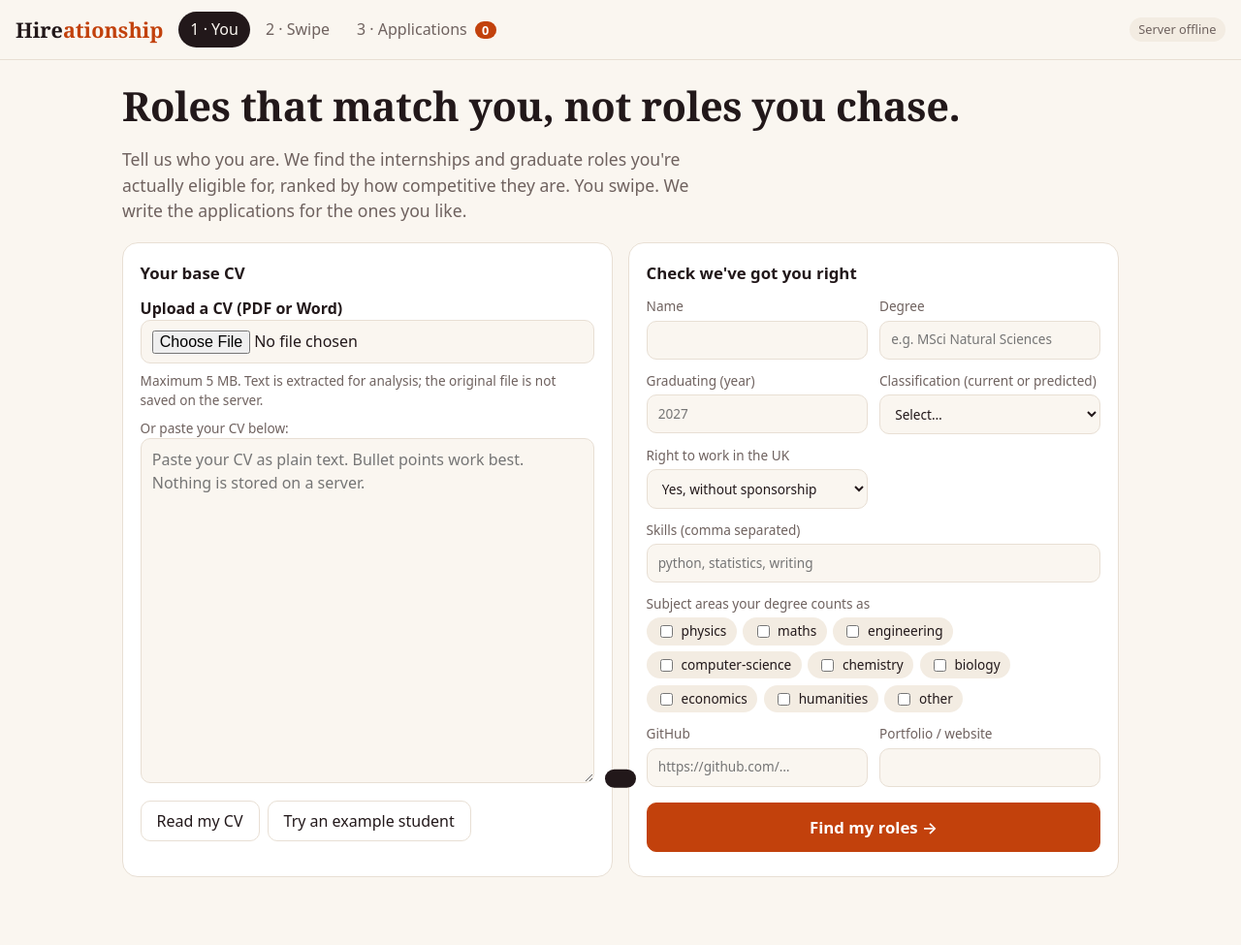
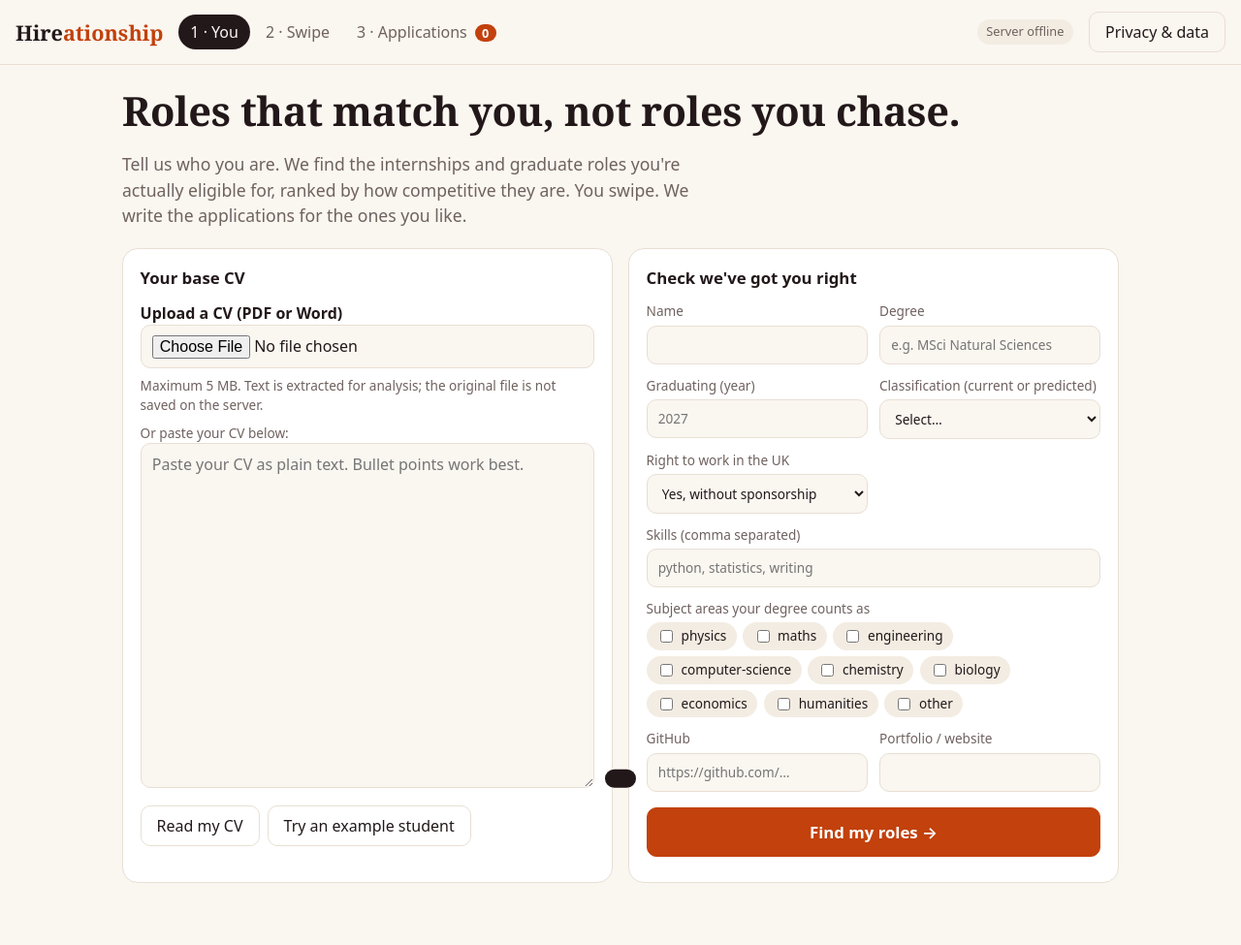
Before and after one commit to itkara/ClaudeBuilderHackathon, a Django app: template templates/index.html in a window 1280 px wide. Shown: the whole page at 97% size. Before the commit the page ends 905 px from the top, so only its background shows below. Run offline with Django 4.2, Linux system fonts and the light colour scheme; the template is opened without the code that fills it, so the values that code supplies are empty; some libraries are stand-ins or nearby versions.

Commit message:
Separate live and demo panels and add privacy disclosure

```diff
--- a/templates/index.html
+++ b/templates/index.html
@@ -16,7 +16,7 @@
     <button data-view="swipe">2 · Swipe</button>
     <button data-view="tracker">3 · Applications <b id="appCount">0</b></button>
   </nav>
-  <span id="modeBadge" class="mode" title=""></span>
+  <span id="modeBadge" class="mode" title=""></span><button id="privacyOpen" class="btn ghost" type="button">Privacy & data</button>
 </header>
 
 <main>
@@ -32,7 +32,7 @@
         <input id="cvFile" type="file" accept=".pdf,.docx,application/pdf,application/vnd.openxmlformats-officedocument.wordprocessingml.document">
         <p class="hint" id="uploadMsg">Maximum 5 MB. Text is extracted for analysis; the original file is not saved on the server.</p>
         <p class="hint">Or paste your CV below:</p>
-        <textarea id="cvText" rows="14" placeholder="Paste your CV as plain text. Bullet points work best. Nothing is stored on a server."></textarea>
+        <textarea id="cvText" rows="14" placeholder="Paste your CV as plain text. Bullet points work best."></textarea>
         <div class="row">
           <button id="readCv" class="btn">Read my CV</button>
           <button id="loadExample" class="btn ghost">Try an example student</button>
@@ -87,7 +87,8 @@
 <p class="hint">Real advertisements, not verified eligibility matches. Always confirm requirements and deadlines.</p>
 <div class="row"><label>Keywords <input id="liveKeywords" value="graduate analyst"></label><label>Location <input id="liveLocation" value="London"></label><button id="searchLiveJobs" class="btn">Search jobs</button></div>
 <p class="hint" id="liveJobsMsg"></p><div id="liveJobsResults"></div></details>
-<div id="demoModePanel"><div id="families" class="tags"></div>
+</div>
+    <div id="demoModePanel"><div id="families" class="tags"></div>
     <div class="deckWrap">
       <div id="deck" class="deck" aria-live="polite"></div>
       <div class="swipeBtns">
@@ -111,6 +112,15 @@
   </section>
 </main>
 
+<dialog id="privacyDialog" aria-labelledby="privacyTitle">
+  <div class="packHead"><h2 id="privacyTitle">Privacy & data</h2><button id="privacyClose" class="btn ghost" type="button">Close</button></div>
+  <p><strong>No intentional server-side storage of CVs or drafts.</strong> Hireationship processes uploaded CVs and generated documents in server memory rather than intentionally saving them to its database or file storage.</p>
+  <p>Your CV text, profile and application drafts are saved in this browser's local storage so you can return to them. Other people with access to this browser profile may be able to view them.</p>
+  <p><strong>AI features:</strong> When Claude is enabled, submitted CV and profile information may be sent via our server to Anthropic for analysis and drafting. Demo writing mode is separate from the Demo/Live job switch. Both job modes can still send CV data to our server. Hosting and third-party services may retain operational logs or data under their own policies.</p>
+  <p>Consider removing your home address, telephone number and other unnecessary personal details before uploading. Do not upload someone else's CV without their permission.</p>
+  <p>Clearing browser data cannot erase information that a hosting provider or third-party service may already have retained.</p>
+  <button id="privacyClear" class="btn" type="button">Clear my data from this browser</button>
+</dialog>
 <dialog id="pack">
   <div class="packHead"><h2 id="packTitle"></h2><button id="packClose" class="btn ghost">Close</button></div>
   <div class="tabs" id="packTabs"></div>
```
